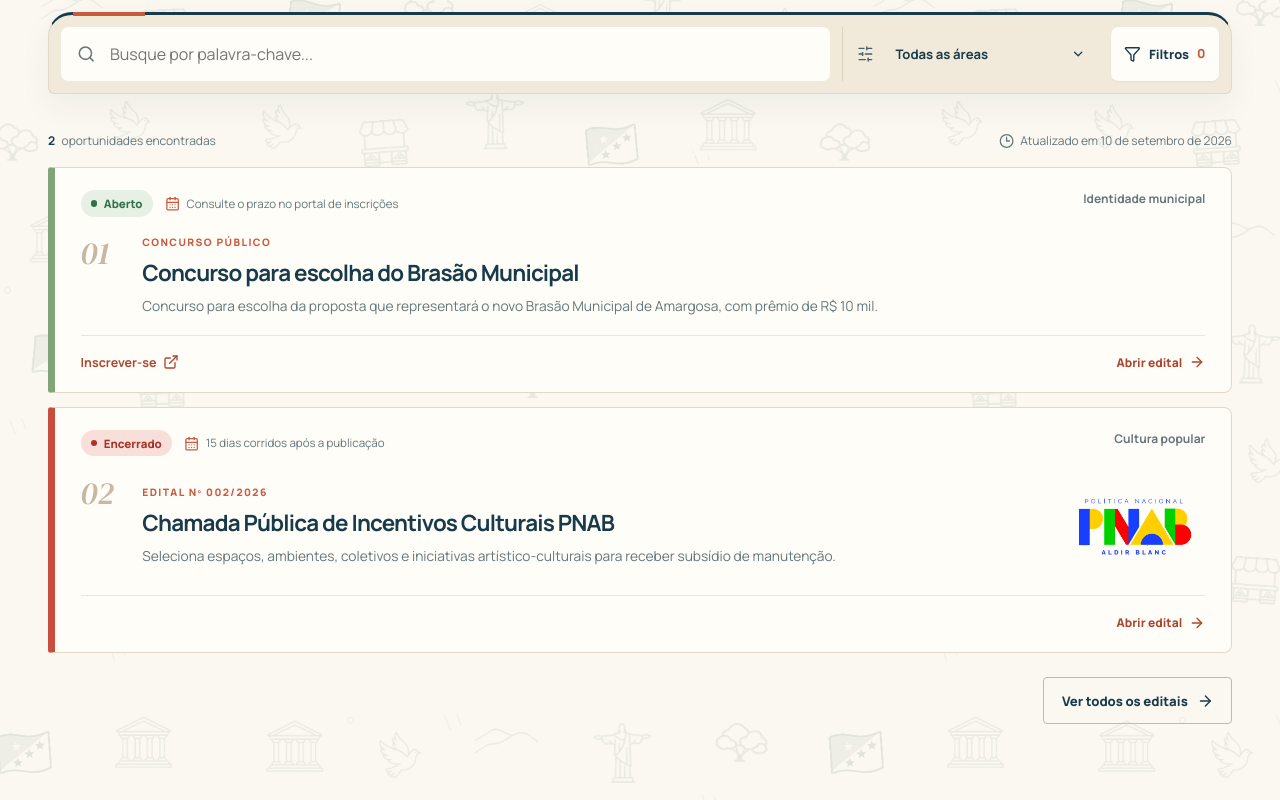
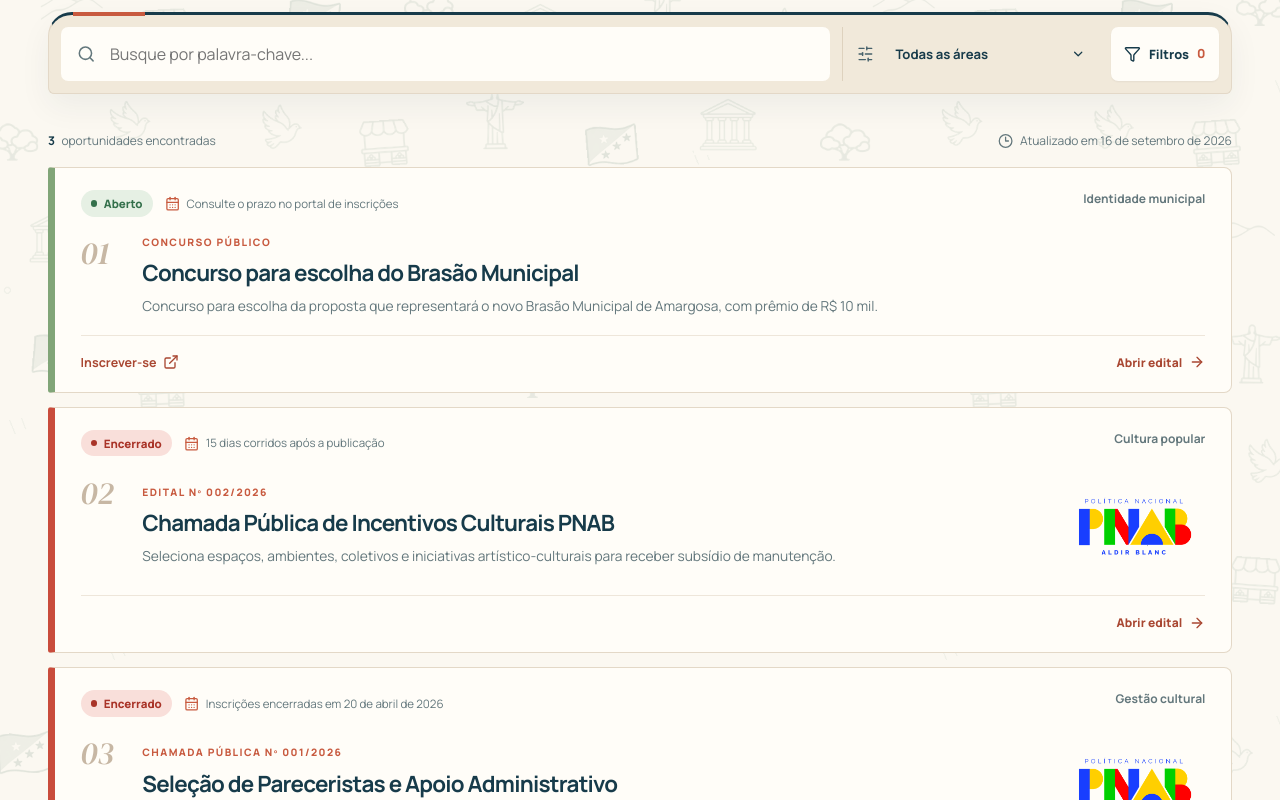
Before and after one commit to GustavoDevGTI/Editais-Culturais, a React (Vite) app: page / in a window 1280 px wide. Shown: the part 600-1400 px from the top of the page. Built offline with nearby package versions, Linux system fonts and the light colour scheme.

Commit message:
Adiciona edital de pareceristas PNAB

```diff
--- a/src/data/editais.ts
+++ b/src/data/editais.ts
@@ -74,4 +74,22 @@ export const editais: Edital[] = [
       },
     ],
   },
+  {
+    id: "selecao-pareceristas-apoio-pnab-001-2026",
+    title: "Seleção de Pareceristas e Apoio Administrativo",
+    summary: "Selecionou profissionais para avaliar projetos culturais e prestar apoio técnico administrativo na execução da PNAB em Amargosa.",
+    category: "Gestão cultural",
+    status: "Encerrado",
+    deadline: "Inscrições encerradas em 20 de abril de 2026",
+    publishedDate: "2026-04-10",
+    updatedDate: "2026-09-16",
+    publishedAt: "Publicado em 10 de abril de 2026",
+    label: "Chamada pública nº 001/2026",
+    audience: "Profissionais com experiência nas áreas cultural, artística, educacional ou de gestão pública cultural.",
+    featured: true,
+    pdfFile: "documents/selecao-pareceristas-apoio-pnab-001-2026.pdf",
+    pageCount: 12,
+    cardImage: "images/pnab-logo.png",
+    cardImageAlt: "Política Nacional Aldir Blanc — PNAB",
+  },
 ];
--- a/src/types/edital.ts
+++ b/src/types/edital.ts
@@ -24,6 +24,7 @@ export interface Edital {
   status: Status;
   deadline: string;
   publishedDate: string;
+  updatedDate?: string;
   publishedAt: string;
   label: string;
   audience: string;
--- a/src/utils/editais.ts
+++ b/src/utils/editais.ts
@@ -13,7 +13,10 @@ export function compareEditais(left: Edital, right: Edital) {
 
 export function getLastUpdatedLabel(editais: Edital[]) {
   const latestDate = editais.reduce(
-    (latest, edital) => edital.publishedDate > latest ? edital.publishedDate : latest,
+    (latest, edital) => {
+      const referenceDate = edital.updatedDate ?? edital.publishedDate;
+      return referenceDate > latest ? referenceDate : latest;
+    },
     "",
   );
 
```
Also changed, not shown: 1 other file (tests, documents, lock files or other folders).
